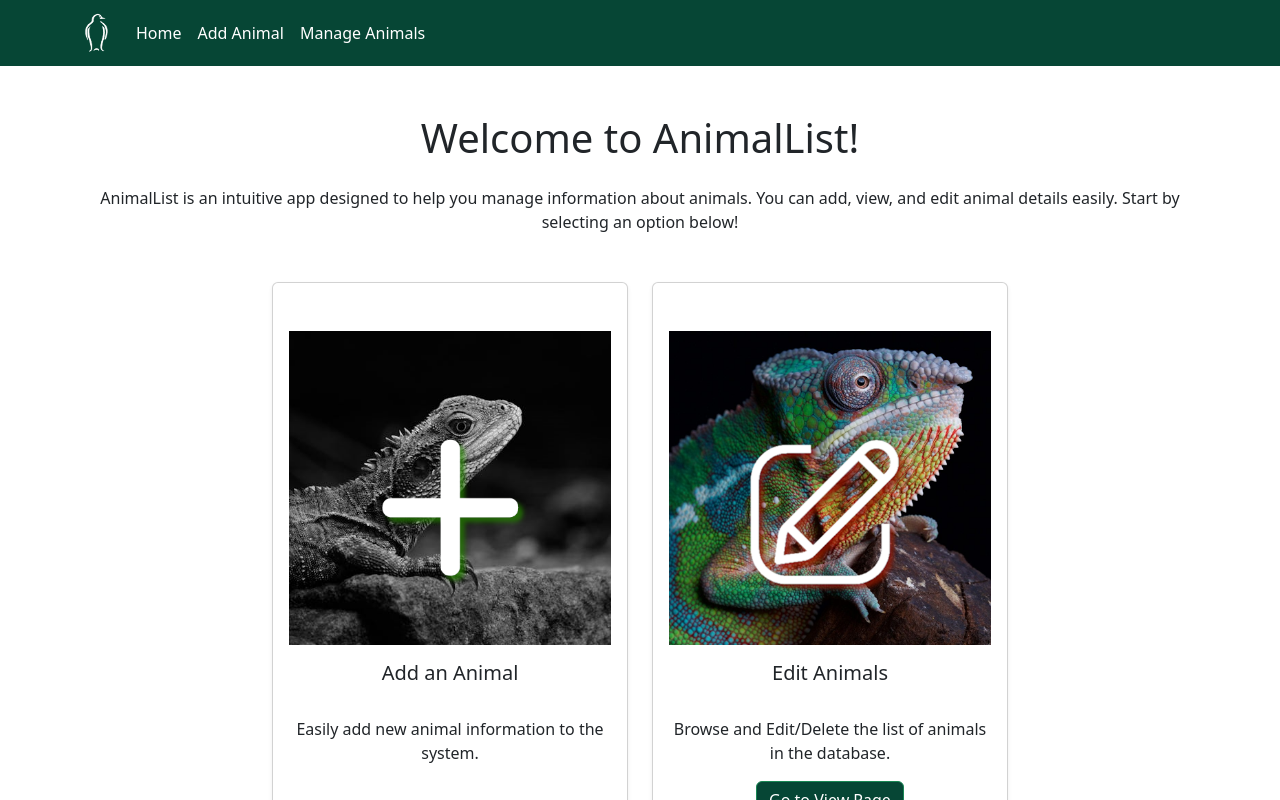
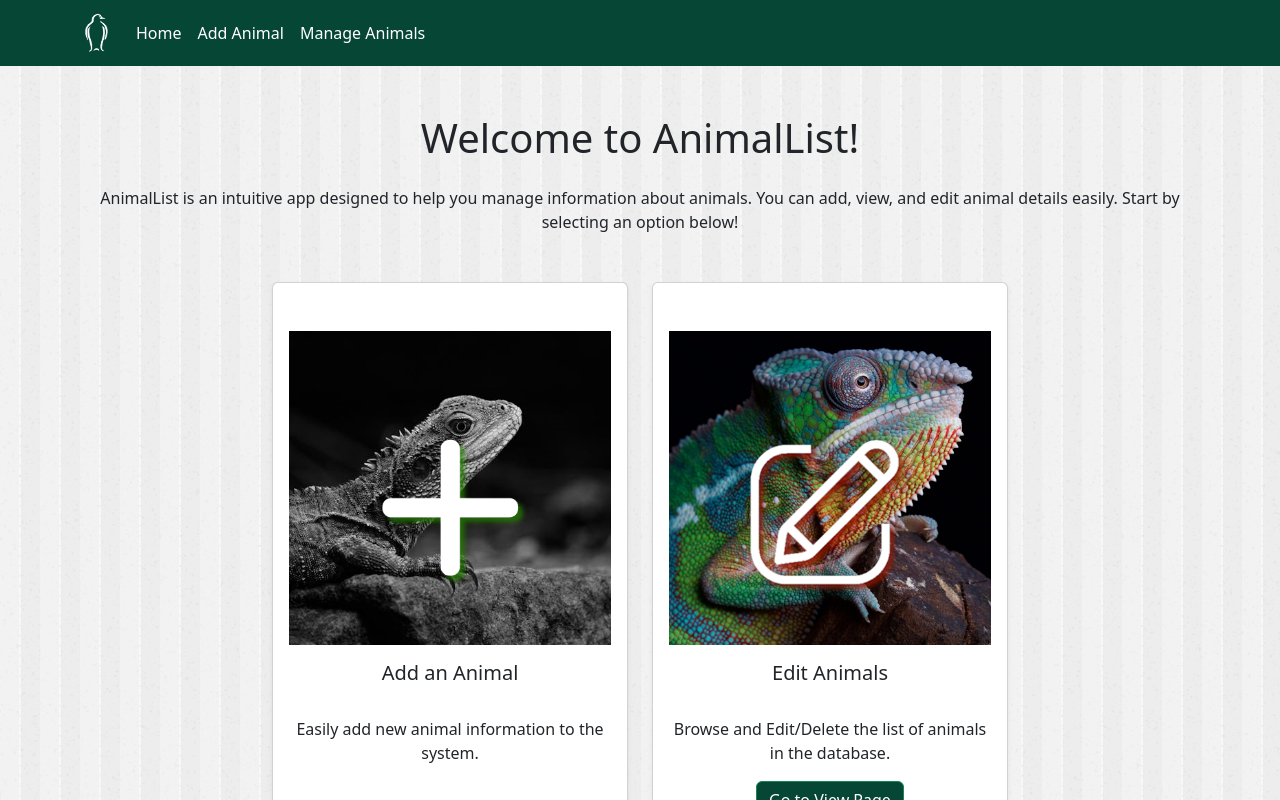
Before and after one commit to PaTTTeX/Animal-App, a React (Create React App) app in the folder my-app/: page / in a window 1280 px wide. Shown: the top 800 px of the page. Built offline with nearby package versions, Linux system fonts and the light colour scheme; the HTML template or start-up script is replaced by a standard one.

Commit message:
Refactor App structure: remove Header component, enhance routing comments, and add background image to main section

```diff
--- a/my-app/src/App.js
+++ b/my-app/src/App.js
@@ -1,25 +1,27 @@
-import { BrowserRouter as Router, Route, Routes } from 'react-router-dom';
-import Header from './Components/Header';
-import Footer from './Components/Footer';
-import Content from './Components/Content';
-import Add from './Pages/Add';
-import View from './Pages/View';
-import Edit from './Pages/Edit';
-import NavBar from './Components/NavBar';
+import { BrowserRouter as Router, Route, Routes } from 'react-router-dom'; // Importing routing components
+import Footer from './Components/Footer'; // Import Footer component
+import Content from './Components/Content'; // Import Content component for home page
+import Add from './Pages/Add'; // Import Add page for adding animals
+import View from './Pages/View'; // Import View page for managing animals
+import Edit from './Pages/Edit'; // Import Edit page for editing animal details
+import NavBar from './Components/NavBar'; // Import NavBar component for navigation
 
 function App() {
   return (
-    <div className="d-flex flex-column min-vh-100">
+    <div className="d-flex flex-column min-vh-100"> {/* Container for the full app */}
       <Router>
+        {/* Render the navigation bar at the top */}
         <NavBar />
-        <main className="flex-grow-1">
+        <main className="flex-grow-1"> {/* Main content section */}
           <Routes>
-            <Route path="/" element={<Content />} />
-            <Route path="/add" element={<Add />} />
-            <Route path="/view" element={<View />} />
-            <Route path="/edit/:id" element={<Edit />} />
+            {/* Define routes for different pages */}
+            <Route path="/" element={<Content />} /> {/* Home page route */}
+            <Route path="/add" element={<Add />} /> {/* Add animal page route */}
+            <Route path="/view" element={<View />} /> {/* View animals page route */}
+            <Route path="/edit/:id" element={<Edit />} /> {/* Edit animal page route with dynamic ID */}
           </Routes>
         </main>
+        {/* Render footer at the bottom */}
         <Footer />
       </Router>
     </div>
--- a/my-app/src/Components/Header.js
+++ /dev/null
@@ -1,5 +0,0 @@
-const Header = () => {
-    return <h1>My Header in another component</h1>;
-  };
-
-  export default Header;
--- a/my-app/src/index.css
+++ b/my-app/src/index.css
@@ -11,3 +11,8 @@ code {
   font-family: source-code-pro, Menlo, Monaco, Consolas, 'Courier New',
     monospace;
 }
+
+
+main{
+  background-image: url(Photos/TileImg.jpg);
+}
```
Also changed, not shown: my-app/src/Photos/TileImg.jpg (added).
